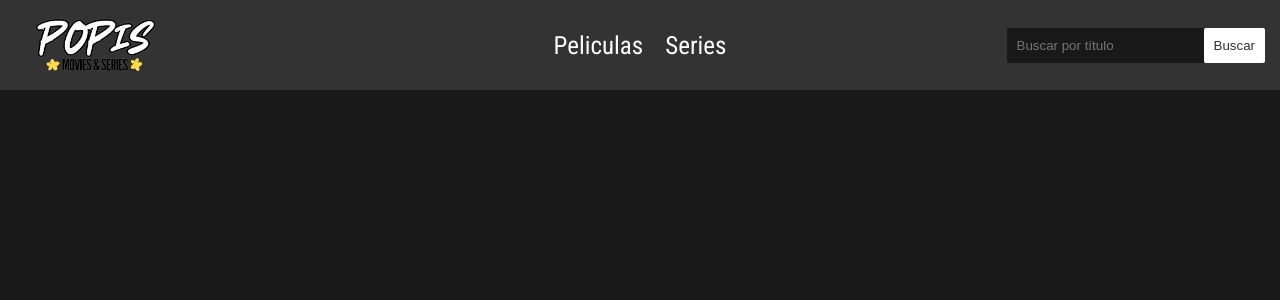
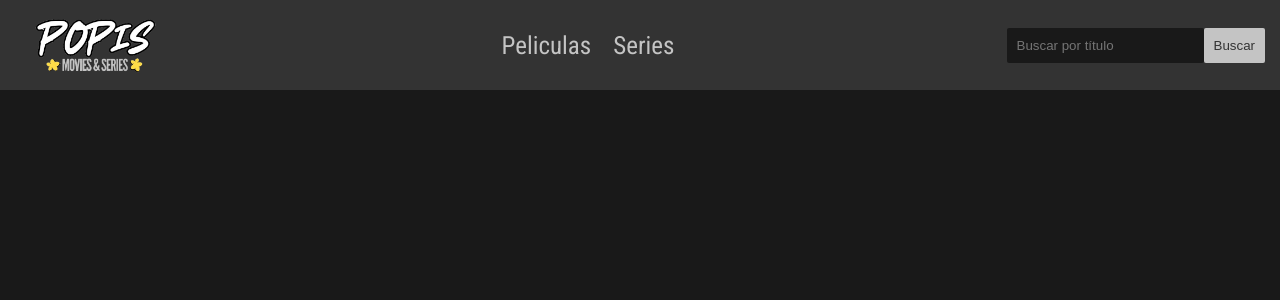
Before and after one commit to micasaul/peliculas_app, a React (Vite) app: page / in a window 1280 px wide. Shown: the top 300 px of the page. Built offline with nearby package versions, Linux system fonts and the light colour scheme; no server answers; a web font is replaced by a local one.

Commit message:
Update text color variables for improved readability and consistency across styles; replace logo file

```diff
--- a/src/styles/details.css
+++ b/src/styles/details.css
@@ -2,7 +2,7 @@
 :root{
     --bordes: #333333;
     --fondo: #191919;
-    --texto: #fff;
+    --texto: #c4c4c4;
     --texto2: #000;
     --texto3: #706f6f;
 }
--- a/src/styles/genre.css
+++ b/src/styles/genre.css
@@ -2,8 +2,9 @@
 :root{
     --bordes: #333333;
     --fondo: #191919;
-    --texto: #fff;
+    --texto: #c4c4c4;
     --texto2: #000;
+    --texto3: #706f6f;
 }
 
 .title {
--- a/src/styles/header.css
+++ b/src/styles/header.css
@@ -2,8 +2,9 @@
 :root{
     --bordes: #333333;
     --fondo: #191919;
-    --texto: #fff;
+    --texto: #c4c4c4;
     --texto2: #000;
+    --texto3: #706f6f;
 }
 
 header{
@@ -37,10 +38,8 @@ header{
 .menu{
     display: flex;
     justify-content: center;
-    position: absolute;
-    left: 50%;
-    transform: translateX(-50%);
-    margin: 0 auto;
+    align-items: center;
+    flex-grow: 1;
     gap: 10px;
     height: 100%;
 }
@@ -65,8 +64,6 @@ header{
     display: flex;
     align-items: center;
     margin-right: 15px;
-    position: absolute;
-    right: 0;
 }
 
 .busqueda input{
--- a/src/styles/home.css
+++ b/src/styles/home.css
@@ -2,8 +2,9 @@
 :root{
     --bordes: #333333;
     --fondo: #191919;
-    --texto: #fff;
+    --texto: #c4c4c4;
     --texto2: #000;
+    --texto3: #706f6f;
 }
 
 body{
```
Also changed, not shown: src/assets/Logo_text.png.
